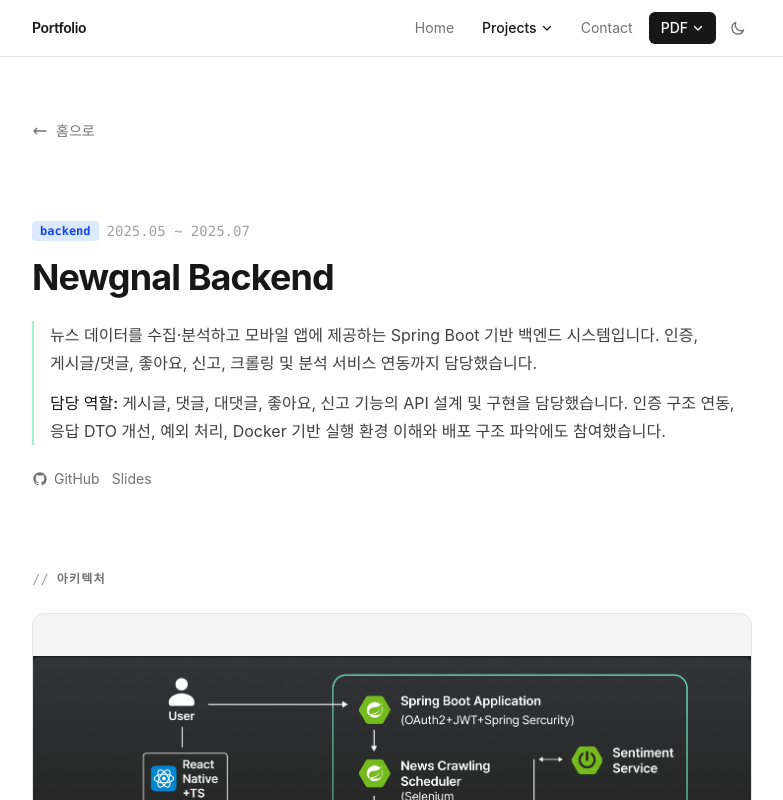
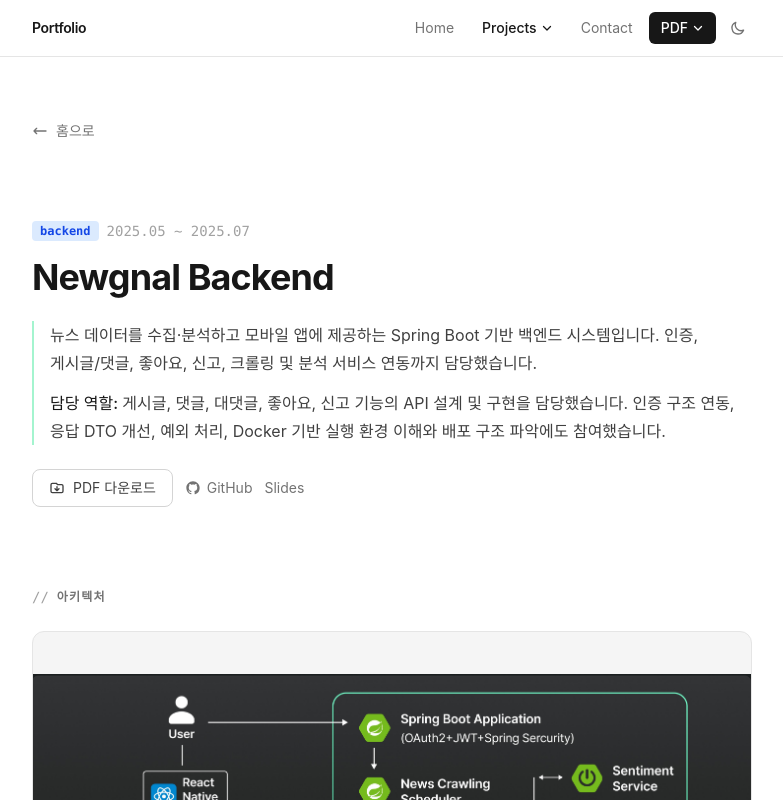
Before and after one commit to eomkyeongmun/my-portfolio, a Next.js app: page /projects/backend in a window 1280 px wide. Shown: the top 800 px of the page, without its empty margins (248-1031 px from the left). Built offline with nearby package versions, Linux system fonts and the light colour scheme; a web font is replaced by a local one.

Commit message:
feat(projects): 프로젝트 상세 페이지에 PDF 다운로드 버튼 추가

```diff
--- a/src/app/projects/[slug]/page.tsx
+++ b/src/app/projects/[slug]/page.tsx
@@ -2,6 +2,7 @@
 import Link from "next/link";
 import Image from "next/image";
 import { projects } from "@/data/projects";
+import { PdfDownloadButton } from "@/components/PdfDownloadButton";
 
 export async function generateStaticParams() {
   return projects.map((p) => ({ slug: p.category }));
@@ -72,6 +73,7 @@
         </div>
         {/* Links */}
         <div className="flex flex-wrap items-center gap-3 mt-6">
+          <PdfDownloadButton slug={project.category} projectTitle={project.title} variant="outline" />
           {project.links.github && (
             <a href={project.links.github} target="_blank" rel="noopener noreferrer"
               className="inline-flex items-center gap-1.5 text-sm text-neutral-500 dark:text-neutral-400 hover:text-neutral-900 dark:hover:text-neutral-100 transition-colors focus-visible:outline-2 focus-visible:outline-offset-2 focus-visible:outline-neutral-900 dark:focus-visible:outline-neutral-100 rounded-sm">
```
